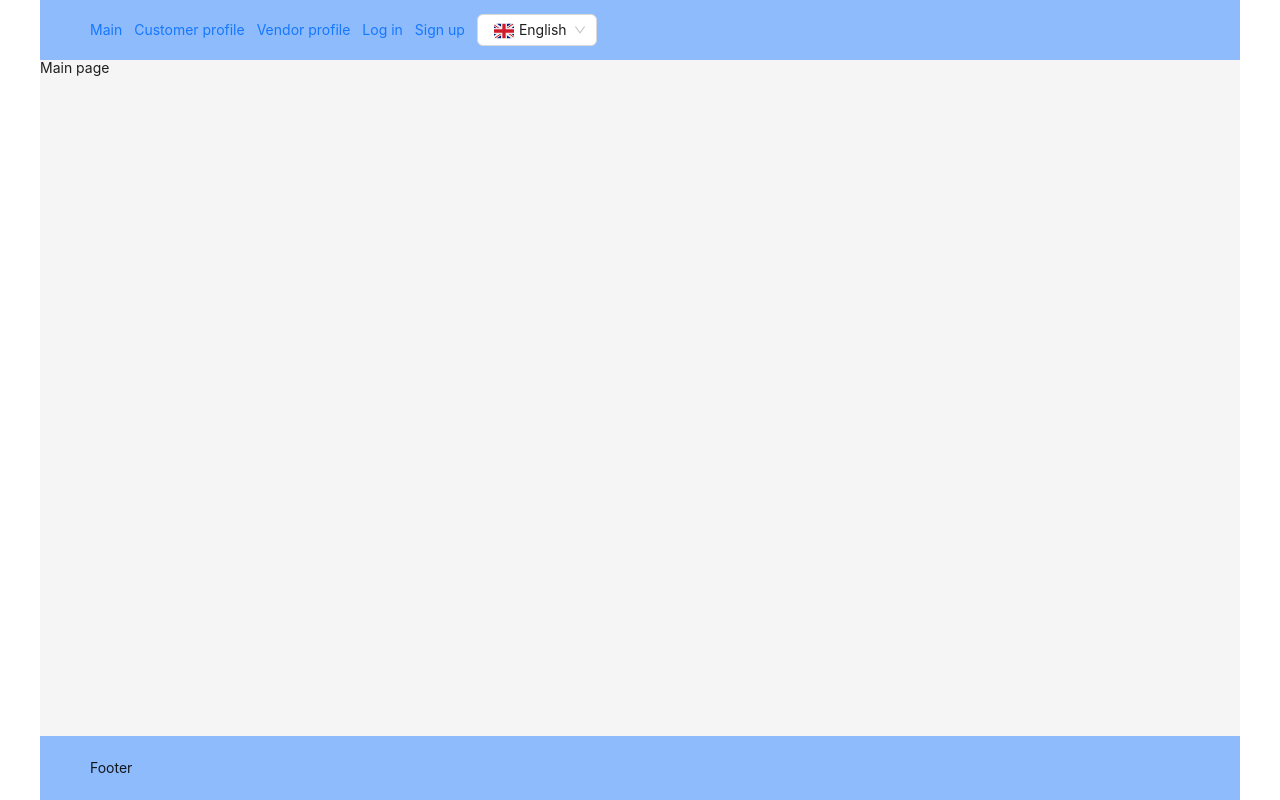
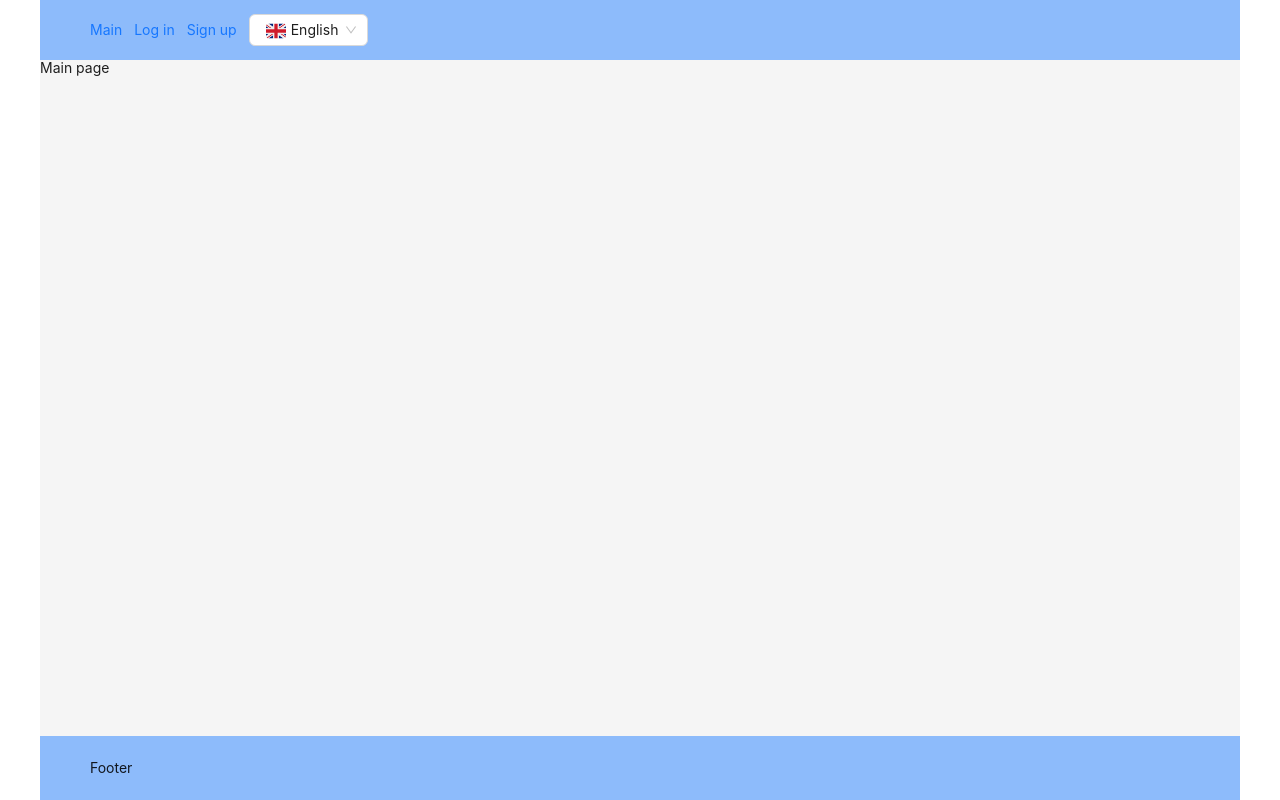
Before and after one commit to TraineeProjectTeam/sputnik-project, a React (Vite) app in the folder client/: page / in a window 1280 px wide. Built offline with nearby package versions, Linux system fonts and the light colour scheme.

Commit message:
[bugfix] Fixing errors in the header.

```diff
--- a/client/src/widgets/layout/ui/header/ui/header.tsx
+++ b/client/src/widgets/layout/ui/header/ui/header.tsx
@@ -8,15 +8,13 @@ import { LogoutButton } from 'shared/ui/logout-button/logout-button';
 import useLoginStore from 'features/login-forms/model/login.store';
 
 export const Header = () => {
+  const [tCommon] = useTranslation('common');
   const [tUser] = useTranslation('user');
-  const [tCommon] = useTranslation('common');
   const isLogin = useLoginStore((state) => state.isLogin);
   const role = useLoginStore((state) => state.role);
   return (
     <StyledHeader>
       <Link to={routes.main}>Main</Link>
-      <Link to={routes.profile_customer}>{tUser('Профиль покупателя')}</Link>
-      <Link to={routes.profile_vendor}>{tUser('Профиль продавца')}</Link>
       {isLogin ? (
         <>
           {role === 'Customer' && (
```
